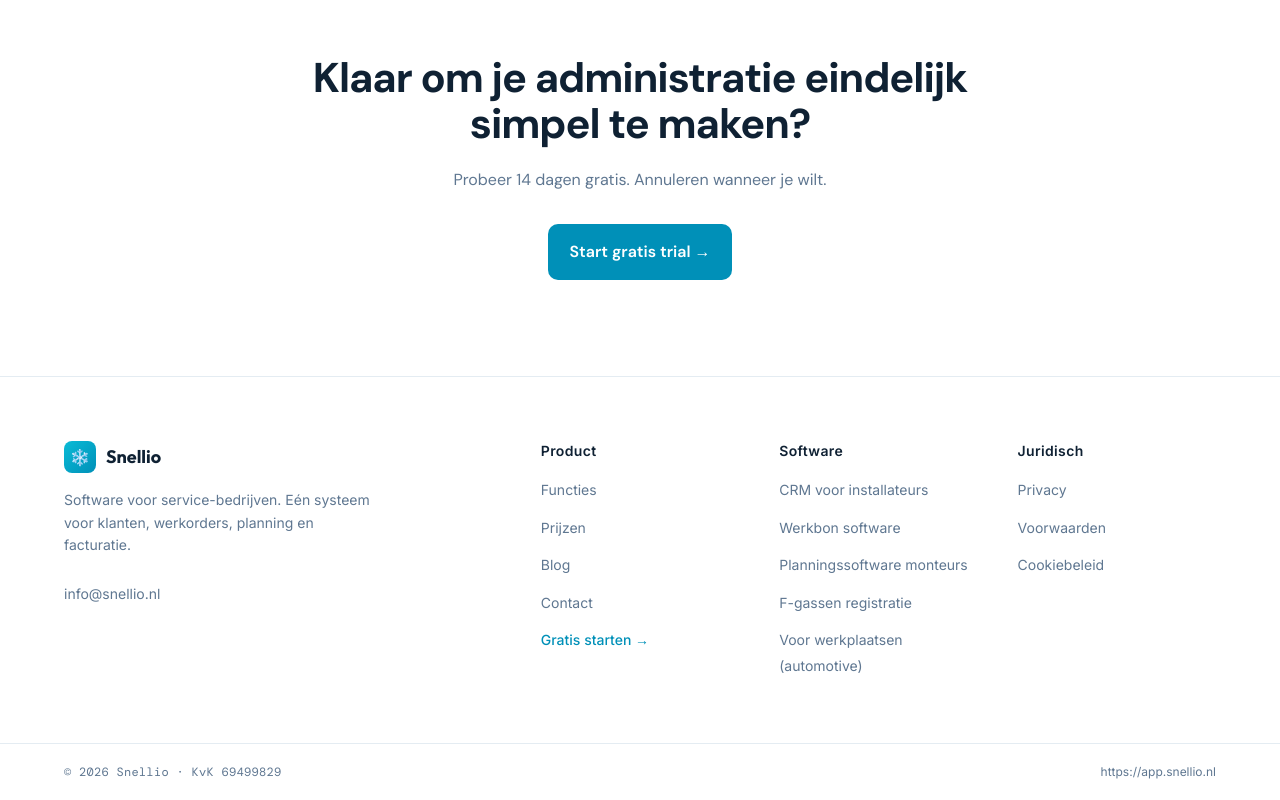
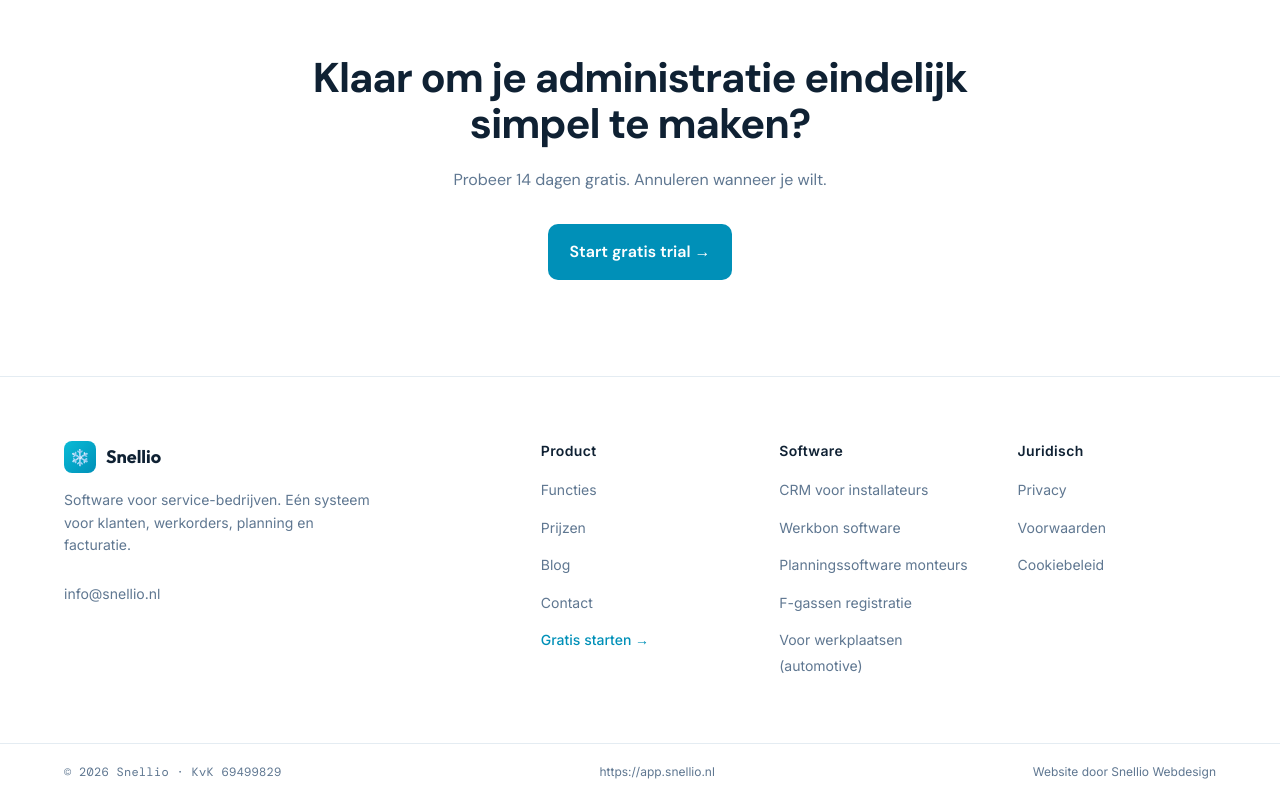
Before and after one commit to snelaircos/snellio-website, a Next.js app: page / in a window 1280 px wide. Shown: the part 6310-7110 px from the top of the page. Built offline with nearby package versions, Linux system fonts and the light colour scheme; no server answers.

Commit message:
chore(footer): Snellio Webdesign-credit uit VPS-hotfix in repo opgenomen
Co-Authored-By: Claude Opus 4.8 <noreply@anthropic.com>

```diff
--- a/components/layout/Footer.tsx
+++ b/components/layout/Footer.tsx
@@ -108,6 +108,14 @@ export default function Footer() {
         <p className="text-[var(--muted)] text-xs">
           {SITE.appUrl}
         </p>
+        {/* Stond eerst alleen als hotfix op de VPS — nu in de repo zodat
+            een deploy hem niet meer wegvaagt. */}
+        <a
+          href="https://snelliowebdesign.nl"
+          className="text-[var(--muted)] text-xs hover:underline"
+        >
+          Website door Snellio Webdesign
+        </a>
       </div>
     </footer>
   )
```
